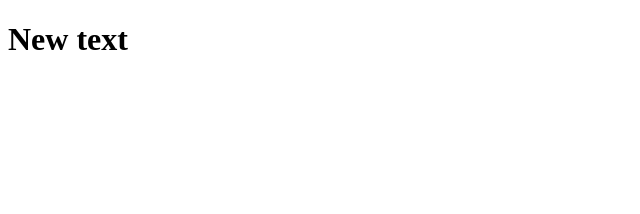
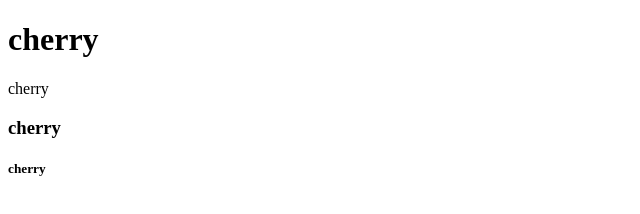
Before and after one commit to Saurashya/git-tutorial, a plain HTML site: page index.html in a window 1280 px wide. Shown: the whole page, without its empty margins (0-640 px from the left). Drawn offline with Linux system fonts and the light colour scheme.

Commit message:
New code

```diff
--- a/index.html
+++ b/index.html
@@ -6,6 +6,9 @@
     <title>Document</title>
 </head>
 <body>
-    <h1>New text</h1>
+    <h1>cherry</h1>
+    <p>cherry</p>
+    <h3>cherry</h3>
+    <h5>cherry</h5>
 </body>
 </html>
```
